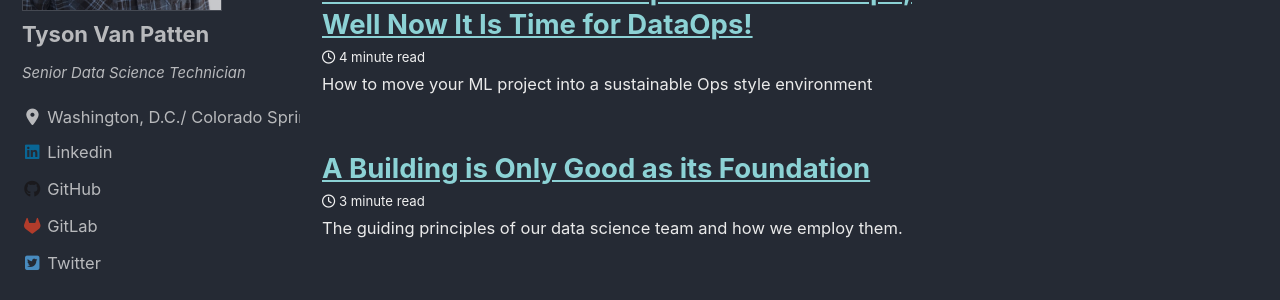
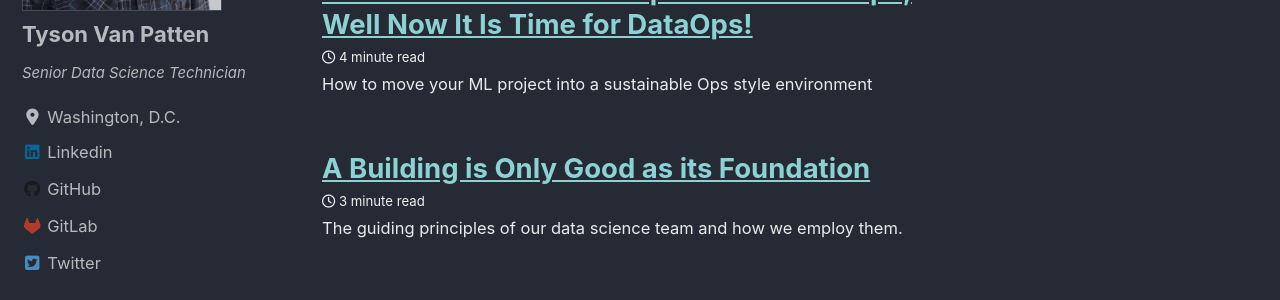
Before and after one commit to tvanpat/tvanpat, a Jekyll site: the page built from index.html, in a window 1280 px wide and 900 px high, scrolled down 656 px. Shown: the part 150-450 px from the top of the window. Built offline with Jekyll 4.4.1, drawn with Linux system fonts in a browser that asks for light colours; cached includes are drawn as plain includes; nearby versions of some CDN libraries; the list of posts is cut into pages by our own code; comment, search, counter and statistics services are not loaded.

Commit message:
Updated location

```diff
--- a/_config.yml
+++ b/_config.yml
@@ -110,7 +110,7 @@ author:
   name             : "Tyson Van Patten"
   avatar           : "/images/profile_pic.jpg"
   bio              : "Senior Data Science Technician"
-  location         : "Washington, D.C./ Colorado Springs, CO"
+  location         : "Washington, D.C."
   email            :
   links:
     - label: "Email"
```
